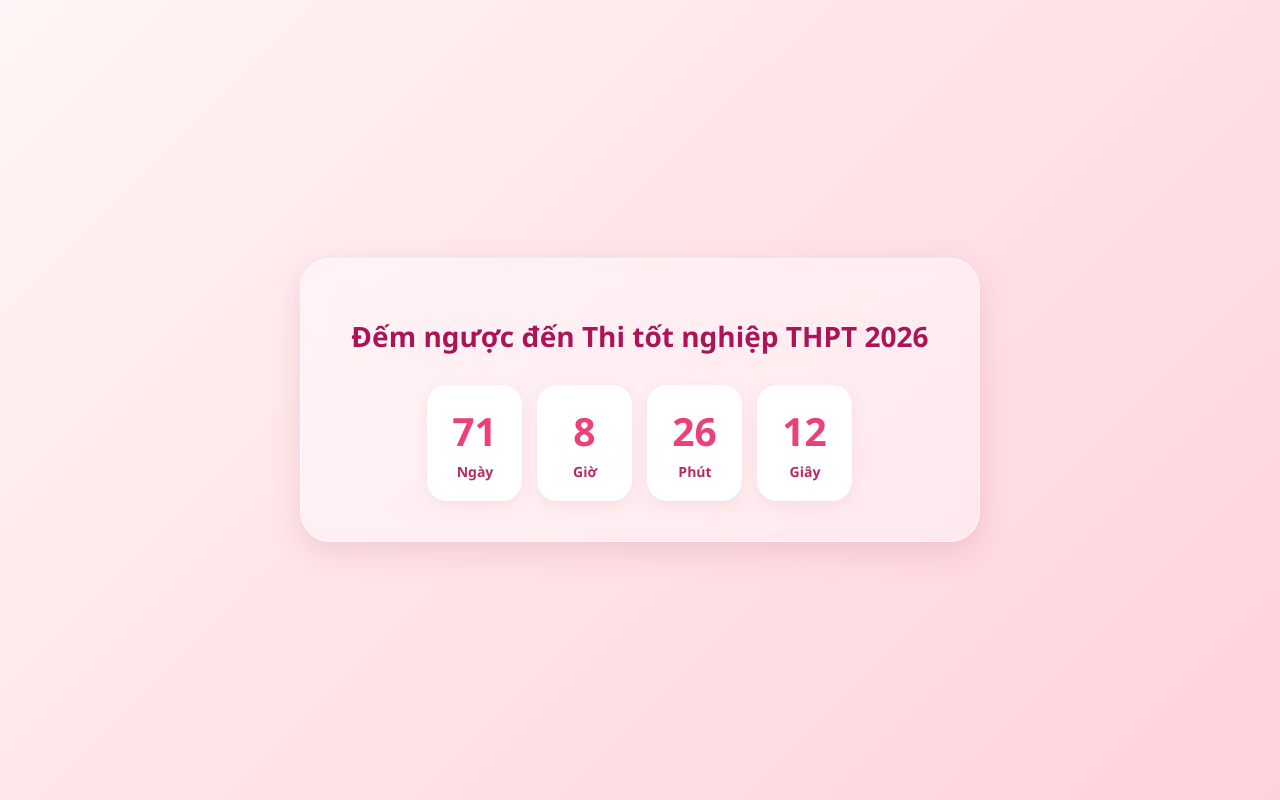
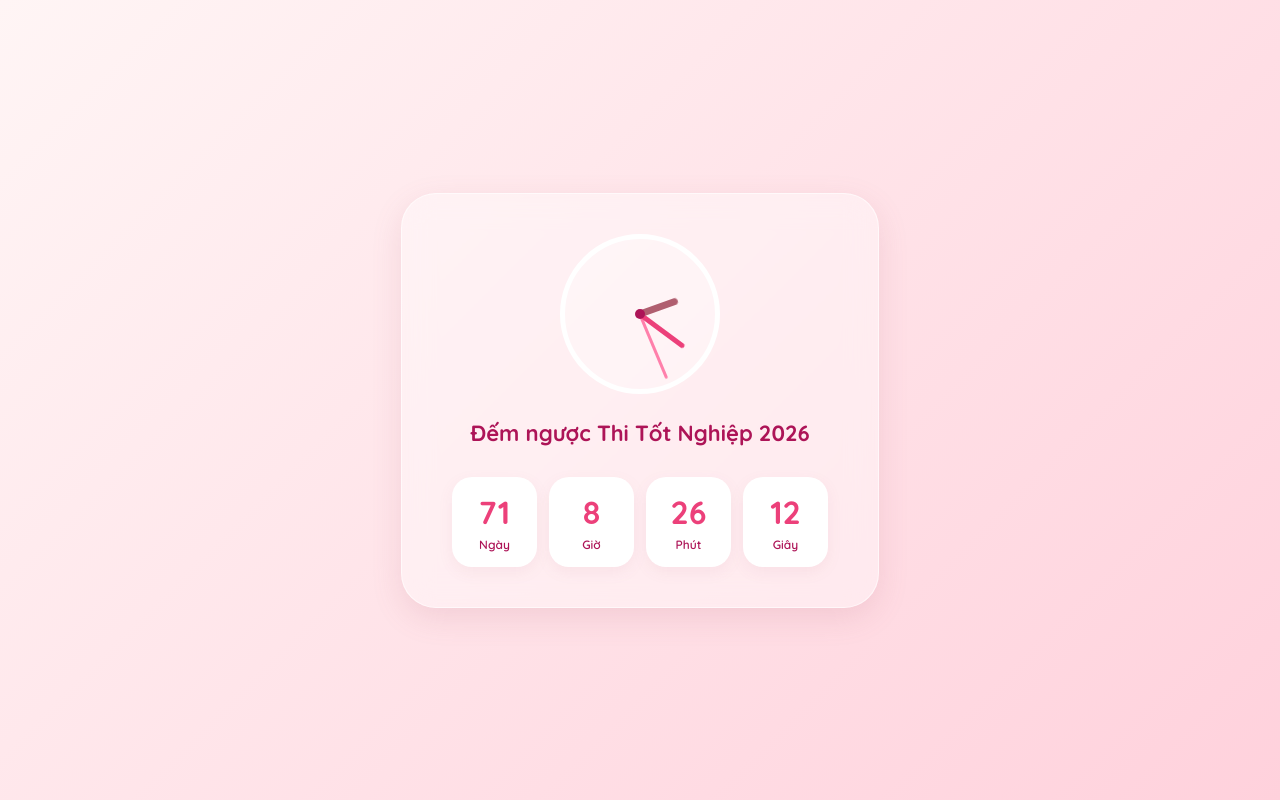
Before and after one commit to dellbiet/countdown-1702, a plain HTML site: page index.html in a window 1280 px wide. Drawn offline with Linux system fonts and the light colour scheme.

Commit message:
Cập nhật một cái gì đó

```diff
--- a/index.html
+++ b/index.html
@@ -2,112 +2,132 @@
 <html lang="vi">
   <head>
     <meta charset="UTF-8" />
-    <title>Countdown</title>
+    <meta name="viewport" content="width=device-width, initial-scale=1.0" />
+    <title>Countdown 2026 - dellbiet</title>
+    <link
+      href="https://fonts.googleapis.com/css2?family=Quicksand:wght@400;600;700&display=swap"
+      rel="stylesheet"
+    />
 
     <style>
       * {
         box-sizing: border-box;
       }
-
       body {
         margin: 0;
         height: 100vh;
-        /* Sakura Blossom Gradient */
         background: linear-gradient(135deg, #fff5f5 0%, #ffd1dc 100%);
         display: flex;
         justify-content: center;
         align-items: center;
-        /* Đổi sang font bo tròn sẽ cute hơn */
-        font-family: "Quicksand", "Segoe UI", sans-serif;
-        color: #b05e6f; /* Chữ màu hồng đất để nổi bật trên nền nhạt */
+        font-family: "Quicksand", sans-serif;
+        color: #b05e6f;
+        overflow: hidden;
       }
-
       .container {
-        /* Glassmorphism hiệu ứng kính mờ */
         background: rgba(255, 255, 255, 0.4);
         padding: 40px 50px;
-        border-radius: 30px; /* Bo góc cực tròn */
+        border-radius: 35px;
         backdrop-filter: blur(15px);
         border: 1px solid rgba(255, 255, 255, 0.6);
-        box-shadow: 0 10px 30px rgba(176, 94, 111, 0.2);
+        box-shadow: 0 10px 30px rgba(176, 94, 111, 0.15);
         text-align: center;
-        animation: fadeIn 1.5s ease;
+      }
+      .clock-analog {
+        width: 160px;
+        height: 160px;
+        border: 5px solid #ffffff;
+        border-radius: 50%;
+        margin: 0 auto 25px;
+        position: relative;
+        background: rgba(255, 255, 255, 0.3);
+      }
+      .dot {
+        width: 10px;
+        height: 10px;
+        background: #ad1457;
+        border-radius: 50%;
+        position: absolute;
+        top: 50%;
+        left: 50%;
+        transform: translate(-50%, -50%);
+        z-index: 10;
+      }
+      .hand {
+        position: absolute;
+        bottom: 50%;
+        left: 50%;
+        transform-origin: bottom;
+        border-radius: 5px;
+        transform: translateX(-50%) rotate(0deg);
+        transition: transform 0.5s cubic-bezier(0.175, 0.885, 0.32, 1.275);
+      }
+      /* Thiết kế lại kích thước kim cho hợp lý */
+      .day-hand {
+        width: 7px;
+        height: 40px;
+        background: #b05e6f;
+        z-index: 3;
+      }
+      .hour-hand {
+        width: 4.5px;
+        height: 55px;
+        background: #ec407a;
+        z-index: 2;
+      }
+      .minute-hand {
+        width: 2.5px;
+        height: 70px;
+        background: #ff80ab;
+        z-index: 1;
       }
 
       h1 {
         margin-bottom: 30px;
-        font-size: 28px;
+        font-size: 22px;
         color: #ad1457;
-        text-shadow: 1px 1px 2px rgba(255, 255, 255, 0.8);
+        font-weight: 700;
       }
-
       .time {
         display: flex;
-        gap: 15px;
+        gap: 12px;
         justify-content: center;
       }
-
       .box {
-        /* Ô số màu hồng rất nhạt */
         background: #ffffff;
-        padding: 20px;
+        padding: 15px;
         border-radius: 20px;
-        min-width: 95px;
-        box-shadow: 0 5px 15px rgba(176, 94, 111, 0.1);
+        min-width: 85px;
+        box-shadow: 0 5px 15px rgba(176, 94, 111, 0.08);
       }
-
       .number {
-        font-size: 38px;
-        font-weight: bold;
-        color: #ec407a; /* Màu con số hồng đậm */
-        animation: pulse 1.5s infinite ease-in-out;
+        font-size: 32px;
+        font-weight: 700;
+        color: #ec407a;
       }
-
       .label {
-        font-size: 14px;
+        font-size: 12px;
         margin-top: 5px;
         color: #ad1457;
         font-weight: 600;
-        opacity: 0.9;
       }
-
-      @keyframes pulse {
-        0% {
-          transform: scale(1);
-        }
-        50% {
-          transform: scale(1.03);
-        }
-        100% {
-          transform: scale(1);
-        }
-      }
-
-      @keyframes fadeIn {
-        from {
-          opacity: 0;
-          transform: translateY(20px);
-        }
-        to {
-          opacity: 1;
-          transform: translateY(0);
-        }
-      }
-
       .done {
-        font-size: 35px;
+        font-size: 28px;
         color: #ad1457;
         font-weight: bold;
-        text-shadow: 0 0 10px rgba(255, 192, 203, 0.8);
       }
     </style>
   </head>
-
   <body>
     <div class="container">
-      <h1>Đếm ngược đến Thi tốt nghiệp THPT 2026</h1>
-
-      <div id="time" class="time">
+      <div class="clock-analog">
+        <div class="dot"></div>
+        <div class="hand day-hand" id="day-hand"></div>
+        <div class="hand hour-hand" id="hour-hand"></div>
+        <div class="hand minute-hand" id="minute-hand"></div>
+      </div>
+      <h1>Đếm ngược Thi Tốt Nghiệp 2026</h1>
+      <div id="time-display" class="time">
         <div class="box">
           <div class="number" id="days">0</div>
           <div class="label">Ngày</div>
@@ -128,36 +148,49 @@
     </div>
 
     <script>
-      // 🔧 change here
-      const target = new Date("2026-06-11T00:06:00").getTime();
+      const targetDate = new Date("2026-06-11T00:06:00").getTime();
 
-      const timer = setInterval(() => {
+      function updateClock() {
         const now = new Date().getTime();
-        const diff = target - now;
+        const diff = targetDate - now;
 
         if (diff <= 0) {
-          clearInterval(timer);
+          clearInterval(timerInterval);
           document.querySelector(".container").innerHTML =
-            "<div class='done'>🎉 CHÚC CÁC BẠN THI TỐT :3! 🎉</div>";
+            "<div class='done'>🎉 CHÚC CÁC BẠN THI TỐT! 🎉</div>";
           return;
         }
 
-        document.getElementById("days").textContent = Math.floor(
-          diff / (1000 * 60 * 60 * 24),
-        );
+        // --- Logic Nghịch Đảo Theo Yêu Cầu ---
+        const dRemaining = diff / (1000 * 60 * 60 * 24);
+        const hRemaining = (diff % (1000 * 60 * 60 * 24)) / (1000 * 60 * 60);
+        const mRemaining = (diff % (1000 * 60 * 60)) / (1000 * 60);
 
-        document.getElementById("hours").textContent = Math.floor(
-          (diff / (1000 * 60 * 60)) % 24,
-        );
+        // Kim Ngày: quay 1 vòng ứng với 365 ngày
+        const dDeg = (dRemaining / 365) * 360;
+        // Kim Giờ: quay 1 vòng ứng với 24 giờ đếm ngược
+        const hDeg = (hRemaining / 24) * 360;
+        // Kim Phút: quay 1 vòng ứng với 60 phút đếm ngược
+        const mDeg = (mRemaining / 60) * 360;
 
-        document.getElementById("minutes").textContent = Math.floor(
-          (diff / (1000 * 60)) % 60,
-        );
+        document.getElementById("day-hand").style.transform =
+          `translateX(-50%) rotate(${dDeg}deg)`;
+        document.getElementById("hour-hand").style.transform =
+          `translateX(-50%) rotate(${hDeg}deg)`;
+        document.getElementById("minute-hand").style.transform =
+          `translateX(-50%) rotate(${mDeg}deg)`;
 
+        // Hiển thị số (Vẫn giữ giây ở phần số để bạn thấy nó nhảy)
+        document.getElementById("days").textContent = Math.floor(dRemaining);
+        document.getElementById("hours").textContent = Math.floor(hRemaining);
+        document.getElementById("minutes").textContent = Math.floor(mRemaining);
         document.getElementById("seconds").textContent = Math.floor(
           (diff / 1000) % 60,
         );
-      }, 1000);
+      }
+
+      const timerInterval = setInterval(updateClock, 1000);
+      updateClock();
     </script>
   </body>
 </html>
```
